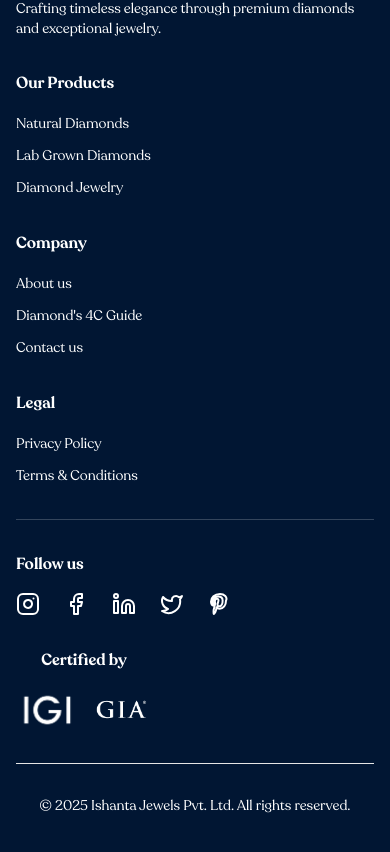
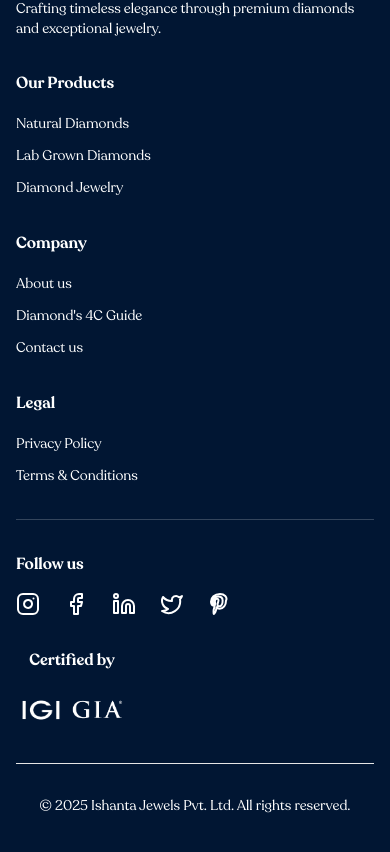
Before and after one commit to arpit-golakiya/luxe-diamonds, a Next.js app: page /contact in a window 390 px wide. Shown: the part 2693-3545 px from the top of the page. Built offline with nearby package versions, Linux system fonts and the light colour scheme.

Commit message:
fix: IGI and GIA image.

```diff
--- a/app/layout.jsx
+++ b/app/layout.jsx
@@ -264,8 +264,9 @@
                         <div className="text-center md:text-right">
                             <h4 className="font-semibold mb-4 text-white">Certified by</h4>
 
-                            <div className="flex items-center justify-center md:justify-end gap-4">
+                            <div className="flex items-center justify-center md:justify-end gap-1">
                                 <Image
+                                    style={{width: "48px", height: "28px"}}
                                     src="/logo-igi-inverse.png"
                                     alt="IGI - International Gemological Institute"
                                     width={60}
```
